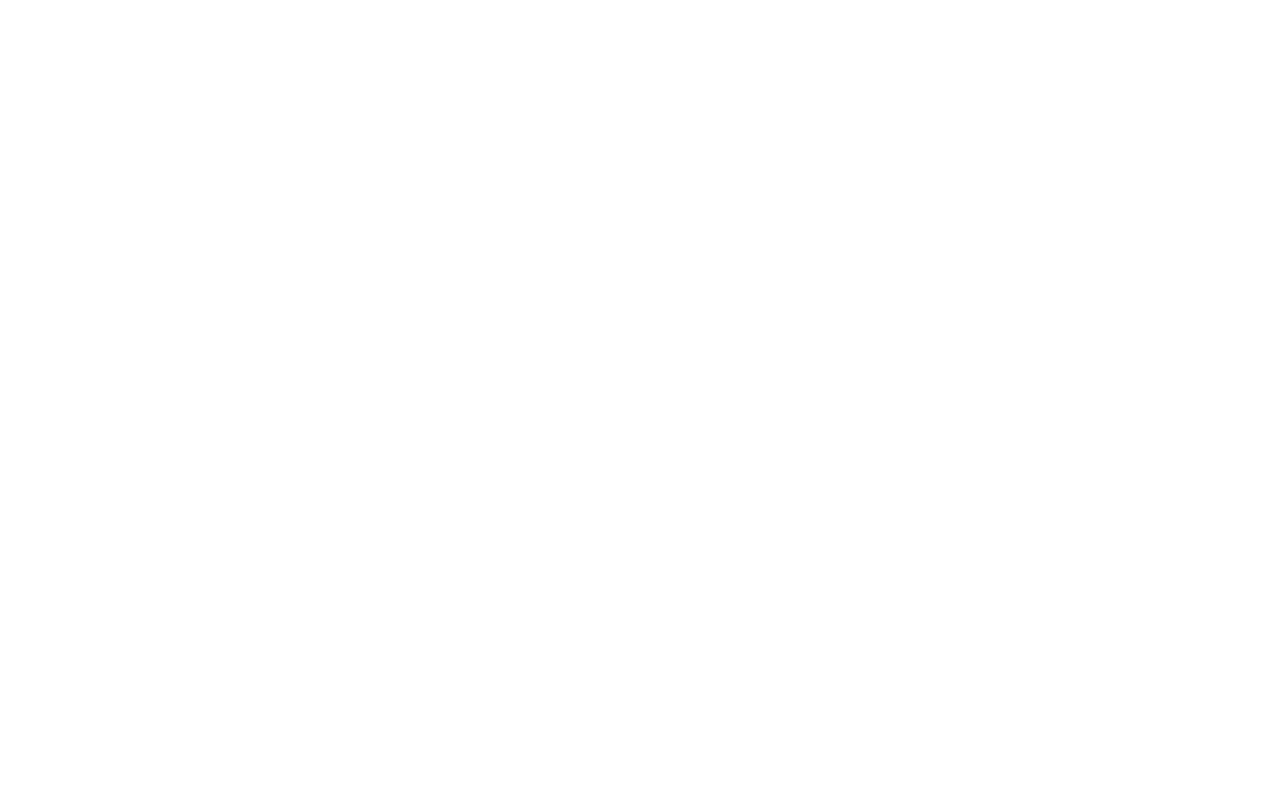
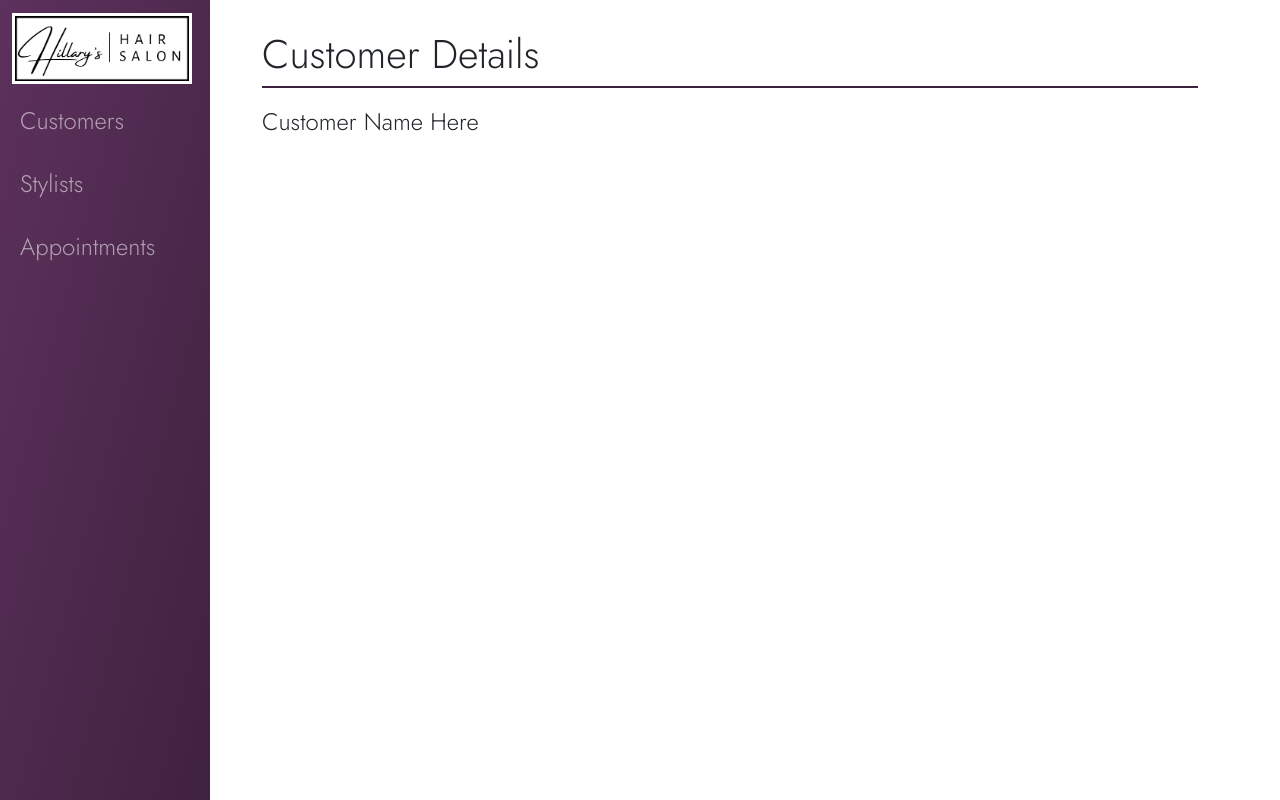
Before and after one commit to rramsey1115/Hillarys-Hair-Care-FullStack, a React (Create React App) app in the folder client/: page /customers/1 in a window 1280 px wide. Before the commit this address had no page. Built offline with nearby package versions, Linux system fonts and the light colour scheme; the HTML template or start-up script is replaced by a standard one.

Commit message:
customers list finished

```diff
--- a/client/src/App.js
+++ b/client/src/App.js
@@ -5,6 +5,7 @@ import { Home } from "./components/Home/Home.js";
 import { StylistList } from "./components/stylists/StylistsList.js";
 import { CustomersList } from "./components/customers/CustomersList.js";
 import { AppointmentsList } from "./components/appointments/AppointmentsList.js";
+import { CustomerDetails } from "./components/customers/CustomerDetails.js";
 
 function App() {
   return (
@@ -18,6 +19,7 @@ function App() {
       </Route>
       <Route path="/customers" element={<><Navigation /><Outlet /></>}>
         <Route index element={<CustomersList />} />
+        <Route path=":id" element={<CustomerDetails />} />
       </Route>
       <Route path="/appointments" element={<><Navigation /><Outlet /></>}>
         <Route index element={<AppointmentsList />} />
--- /dev/null
+++ b/client/src/components/customers/CustomerDetails.js
@@ -0,0 +1,10 @@
+export const CustomerDetails = () => {
+    return(<div className="container">
+        <div className="header">
+            <h1>Customer Details</h1>
+        </div>
+        <div className="main">
+            <h4>Customer Name Here</h4>
+        </div>
+    </div>)
+}
```
